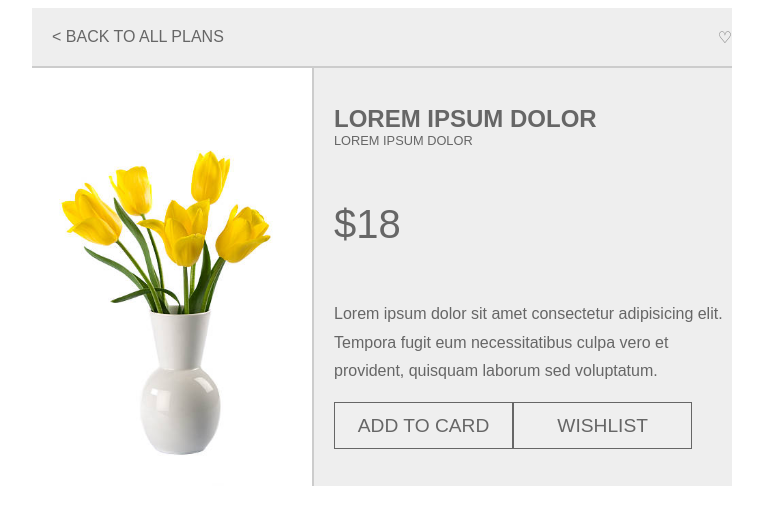
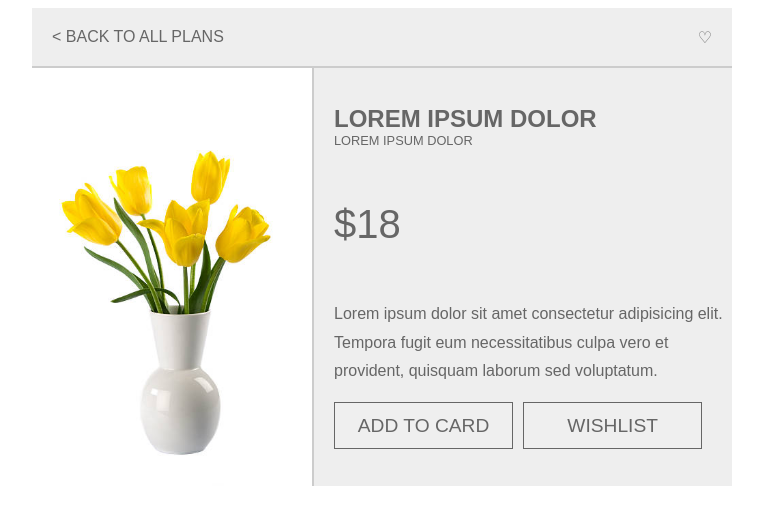
Before and after one commit to shapel3/flexbox, a plain HTML site: page index.html in a window 1280 px wide. Shown: the whole page, without its empty margins (258-1021 px from the left). Drawn offline with Linux system fonts and the light colour scheme.

Commit message:
add margin

```diff
--- a/style.css
+++ b/style.css
@@ -20,7 +20,7 @@
    border-bottom: none;
 }
 .flex-parent>span{
-   padding-right: ;
+   padding-right:20px ;
 }
 .back{
     padding: 20px ;
@@ -56,6 +56,7 @@ p{
     line-height:1.8 ;
 }
 .group-btn>button{
+    margin-right: 10px;
     width: 45%;
     font-size: 1.2em;
     padding: 0.6em;
```
